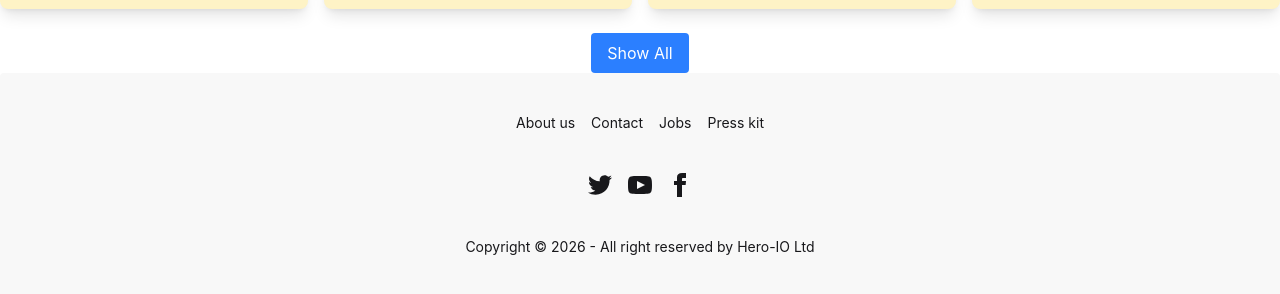
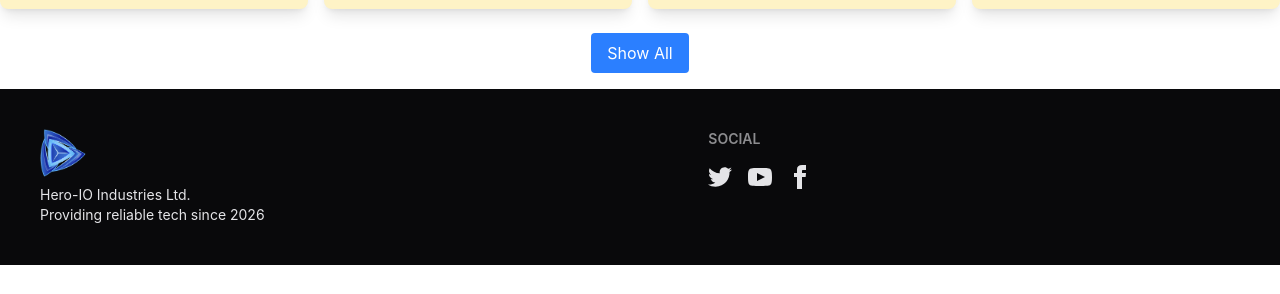
Before and after one commit to MH-liton-360/Hero-IO, a React (Vite) app: page / in a window 1280 px wide. Shown: the part 2049-2343 px from the top of the page. After the commit the page ends 2314 px from the top, so only its background shows below. Built offline with nearby package versions, Linux system fonts and the light colour scheme.

Commit message:
Footer done

```diff
--- a/index.html
+++ b/index.html
@@ -6,7 +6,7 @@
 
 <head>
   <meta charset="UTF-8" />
-  <link rel="icon" type="image/svg+xml" href="/favicon.svg" />
+  <link rel="icon" type="image/svg+xml" href="./src/assets/logo.png" />
   <meta name="viewport" content="width=device-width, initial-scale=1.0" />
   <link href="/src/style.css" rel="stylesheet">
 
--- a/src/Components/Shared/Footer/Footer.jsx
+++ b/src/Components/Shared/Footer/Footer.jsx
@@ -1,55 +1,39 @@
-
+import logo from '../../../assets/logo.png'
 const Footer = () => {
     return (
-        <section>
+        <section className='pt-4'>
+            <footer className="footer sm:footer-horizontal bg-neutral text-neutral-content p-10">
+                <aside>
+                    <img src={logo} alt="" className='h-12 w-12' />
+                    <p>
+                        Hero-IO Industries Ltd.
+                        <br />
+                        Providing reliable tech since 2026
+                    </p>
+                </aside>
+                <nav>
+                    <h6 className="footer-title">Social</h6>
+                    <div className="grid grid-flow-col gap-4">
 
-            <footer className="footer footer-horizontal footer-center bg-base-200 text-base-content rounded p-10">
-                <nav className="grid grid-flow-col gap-4">
-                    <a className="link link-hover">About us</a>
-                    <a className="link link-hover">Contact</a>
-                    <a className="link link-hover">Jobs</a>
-                    <a className="link link-hover">Press kit</a>
-                </nav>
-                <nav>
-                    <div className="grid grid-flow-col gap-4">
-                        <a>
-                            <svg
-                                xmlns="http://www.w3.org/2000/svg"
-                                width="24"
-                                height="24"
-                                viewBox="0 0 24 24"
-                                className="fill-current">
-                                <path
-                                    d="M24 4.557c-.883.392-1.832.656-2.828.775 1.017-.609 1.798-1.574 2.165-2.724-.951.564-2.005.974-3.127 1.195-.897-.957-2.178-1.555-3.594-1.555-3.179 0-5.515 2.966-4.797 6.045-4.091-.205-7.719-2.165-10.148-5.144-1.29 2.213-.669 5.108 1.523 6.574-.806-.026-1.566-.247-2.229-.616-.054 2.281 1.581 4.415 3.949 4.89-.693.188-1.452.232-2.224.084.626 1.956 2.444 3.379 4.6 3.419-2.07 1.623-4.678 2.348-7.29 2.04 2.179 1.397 4.768 2.212 7.548 2.212 9.142 0 14.307-7.721 13.995-14.646.962-.695 1.797-1.562 2.457-2.549z"></path>
+                        <a href="https://twitter.com/your_twitter" target="_blank" rel="noopener noreferrer">
+                            <svg xmlns="http://www.w3.org/2000/svg" width="24" height="24" viewBox="0 0 24 24" className="fill-current">
+                                <path d="M24 4.557c-.883.392-1.832.656-2.828.775 1.017-.609 1.798-1.574 2.165-2.724-.951.564-2.005.974-3.127 1.195-.897-.957-2.178-1.555-3.594-1.555-3.179 0-5.515 2.966-4.797 6.045-4.091-.205-7.719-2.165-10.148-5.144-1.29 2.213-.669 5.108 1.523 6.574-.806-.026-1.566-.247-2.229-.616-.054 2.281 1.581 4.415 3.949 4.89-.693.188-1.452.232-2.224.084.626 1.956 2.444 3.379 4.6 3.419-2.07 1.623-4.678 2.348-7.29 2.04 2.179 1.397 4.768 2.212 7.548 2.212 9.142 0 14.307-7.721 13.995-14.646.962-.695 1.797-1.562 2.457-2.549z"></path>
                             </svg>
                         </a>
-                        <a>
-                            <svg
-                                xmlns="http://www.w3.org/2000/svg"
-                                width="24"
-                                height="24"
-                                viewBox="0 0 24 24"
-                                className="fill-current">
-                                <path
-                                    d="M19.615 3.184c-3.604-.246-11.631-.245-15.23 0-3.897.266-4.356 2.62-4.385 8.816.029 6.185.484 8.549 4.385 8.816 3.6.245 11.626.246 15.23 0 3.897-.266 4.356-2.62 4.385-8.816-.029-6.185-.484-8.549-4.385-8.816zm-10.615 12.816v-8l8 3.993-8 4.007z"></path>
+
+                        <a href="https://youtube.com/your_channel" target="_blank" rel="noopener noreferrer">
+                            <svg xmlns="http://www.w3.org/2000/svg" width="24" height="24" viewBox="0 0 24 24" className="fill-current">
+                                <path d="M19.615 3.184c-3.604-.246-11.631-.245-15.23 0-3.897.266-4.356 2.62-4.385 8.816.029 6.185.484 8.549 4.385 8.816 3.6.245 11.626.246 15.23 0 3.897-.266 4.356-2.62 4.385-8.816-.029-6.185-.484-8.549-4.385-8.816zm-10.615 12.816v-8l8 3.993-8 4.007z"></path>
                             </svg>
                         </a>
-                        <a>
-                            <svg
-                                xmlns="http://www.w3.org/2000/svg"
-                                width="24"
-                                height="24"
-                                viewBox="0 0 24 24"
-                                className="fill-current">
-                                <path
-                                    d="M9 8h-3v4h3v12h5v-12h3.642l.358-4h-4v-1.667c0-.955.192-1.333 1.115-1.333h2.885v-5h-3.808c-3.596 0-5.192 1.583-5.192 4.615v3.385z"></path>
+
+                        <a href="https://facebook.com/your_page" target="_blank" rel="noopener noreferrer">
+                            <svg xmlns="http://www.w3.org/2000/svg" width="24" height="24" viewBox="0 0 24 24" className="fill-current">
+                                <path d="M9 8h-3v4h3v12h5v-12h3.642l.358-4h-4v-1.667c0-.955.192-1.333 1.115-1.333h2.885v-5h-3.808c-3.596 0-5.192 1.583-5.192 4.615v3.385z"></path>
                             </svg>
                         </a>
                     </div>
                 </nav>
-                <aside>
-                    <p>Copyright © {new Date().getFullYear()} - All right reserved by Hero-IO Ltd</p>
-                </aside>
             </footer>
         </section>
     );
```
